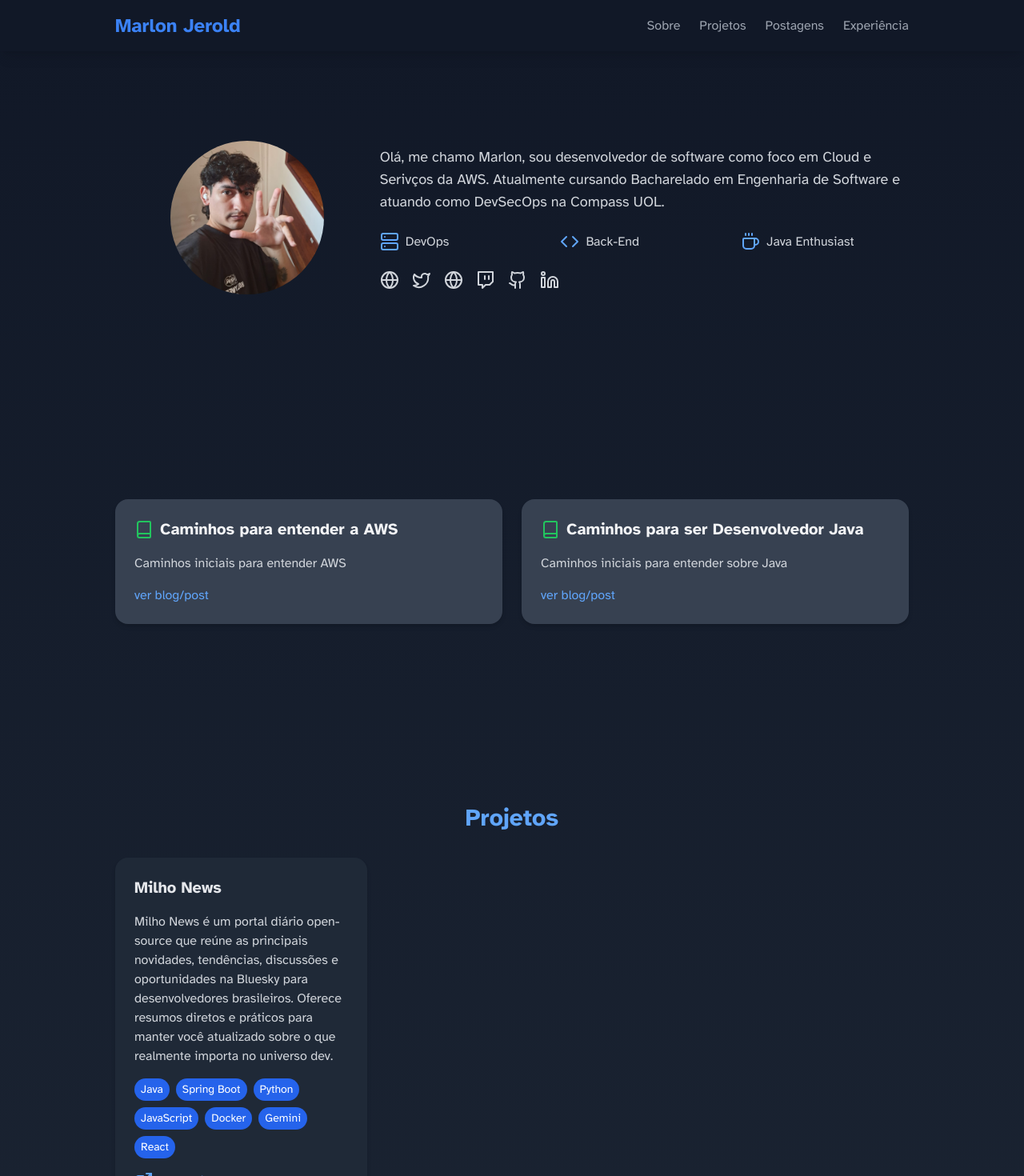
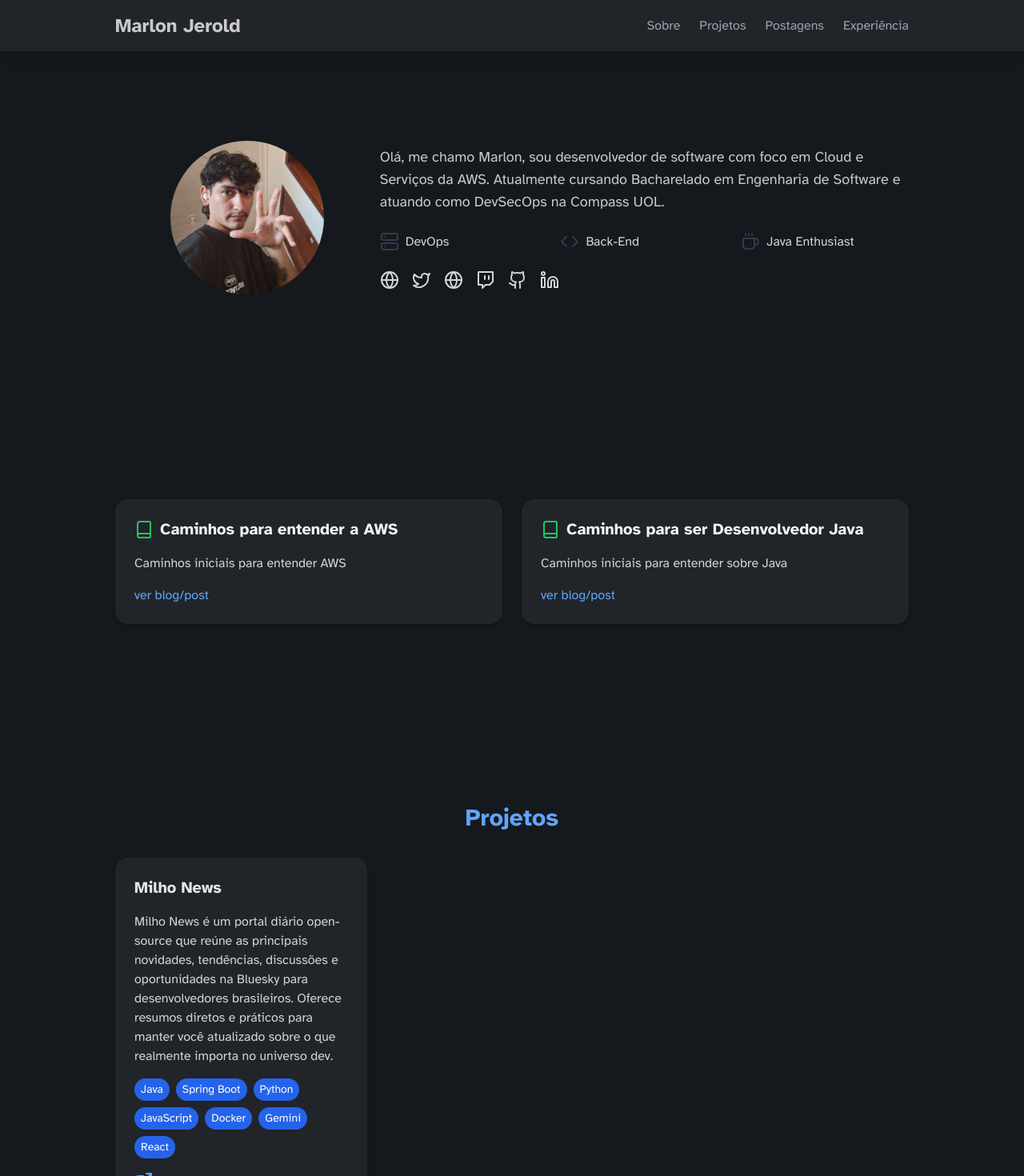
Before and after one commit to MarlonJerold/site, a Next.js app: page / in a window 1280 px wide. Shown: the top 1470 px of the page at 80% size. Built offline with nearby package versions, Linux system fonts and the light colour scheme.

Commit message:
agora vai?

```diff
--- a/app/globals.css
+++ b/app/globals.css
@@ -10,7 +10,7 @@
 
 body {
   color: rgb(var(--foreground-rgb));
-  background: linear-gradient(to bottom, transparent, rgb(var(--background-end-rgb))) rgb(var(--background-start-rgb));
+  background: #15191d
 }
 
 /* Estilização para a barra de rolagem */
--- a/app/layout.tsx
+++ b/app/layout.tsx
@@ -19,7 +19,7 @@ export default function RootLayout({
 }) {
   return (
     <html lang="pt-BR">
-      <body className={`${atkinson.className} bg-gray-900 text-gray-300`}>
+      <body className={`${atkinson.className} bg-gray-1000 text-gray-300`}>
         {children}
       </body>
     </html>
--- a/components/About.tsx
+++ b/components/About.tsx
@@ -32,14 +32,14 @@ export default function About() {
             animate={{ opacity: 1, x: 0 }}
             transition={{ duration: 0.5, delay: 0.4 }}
           >
-            <p className="text-lg mb-6 text-center md:text-left text-gray-300">
-            Olá, me chamo Marlon, sou desenvolvedor de software como foco em Cloud e Serivços da AWS. Atualmente cursando Bacharelado em Engenharia de Software e atuando como DevSecOps na Compass UOL.
-            </p>
-            <div className="grid grid-cols-1 md:grid-cols-3 gap-4 mb-6">
-              <Skill icon={<Server />} text="DevOps" />
-              <Skill icon={<Code />} text="Back-End" />
-              <Skill icon={<Coffee />} text="Java Enthusiast" />
-            </div>
+            <p className="text-lg mb-6 text-center md:text-left text-[#c9c9c9]">
+          Olá, me chamo Marlon, sou desenvolvedor de software com foco em Cloud e Serviços da AWS. Atualmente cursando Bacharelado em Engenharia de Software e atuando como DevSecOps na Compass UOL.
+          </p>
+          <div className="grid grid-cols-1 md:grid-cols-3 gap-4 mb-6">
+              <Skill icon={<Server className="text-[#313b4b]" />} text="DevOps" />
+              <Skill icon={<Code className="text-[#313b4b]" />} text="Back-End" />
+              <Skill icon={<Coffee className="text-[#313b4b]" />} text="Java Enthusiast" />
+          </div>
             <div className="flex justify-center md:justify-start space-x-4">
               <SocialIcon href="https://blog.marlonjerold.com" icon={<Globe />} label="Blog" />
               <SocialIcon href="https://twitter.com/patinhotech" icon={<Twitter />} label="Twitter" />
@@ -61,7 +61,7 @@ function Skill({ icon, text }: { icon: React.ReactNode, text: string }) {
       className="flex items-center justify-center md:justify-start"
       whileHover={{ scale: 1.05 }}
     >
-      <span className="text-blue-400 mr-2">{icon}</span>
+      <span className=" mr-2">{icon}</span>
       <span>{text}</span>
     </motion.div>
   )
@@ -74,7 +74,7 @@ function SocialIcon({ href, icon, label }: { href: string, icon: React.ReactNode
       target="_blank"
       rel="noopener noreferrer"
       whileHover={{ scale: 1.2, rotate: 5 }}
-      className="text-gray-300 hover:text-blue-400"
+      className="text-gray-300 hover:text-[#6f6f6f]"
       title={label}
     >
       {icon}
--- a/components/Experience.tsx
+++ b/components/Experience.tsx
@@ -61,7 +61,7 @@ interface ExperienceCardProps {
 function ExperienceCard({ experience, index }: ExperienceCardProps) {
   return (
     <motion.div
-      className="bg-gray-800 rounded-2xl shadow-md overflow-hidden"
+      className="bg-[#212429] rounded-2xl shadow-md overflow-hidden"
       initial={{ opacity: 0, y: 50 }}
       animate={{ opacity: 1, y: 0 }}
       transition={{ duration: 0.5, delay: index * 0.1 }}
--- a/components/Header.tsx
+++ b/components/Header.tsx
@@ -6,19 +6,18 @@ import { Menu, X } from 'lucide-react'
 export default function Header() {
   const [isMenuOpen, setIsMenuOpen] = useState<boolean>(false)
 
-
   const navItems: string[] = ['Sobre', 'Projetos',  'Postagens', 'Experiência'];
 
   return (
     <motion.header
-      className="bg-gray-900 shadow-lg fixed top-0 left-0 w-full z-20"
+      className="bg-[#212429] shadow-lg fixed top-0 left-0 w-full z-20"
       initial={{ opacity: 0, y: -50 }}
       animate={{ opacity: 1, y: 0 }}
       transition={{ duration: 0.5 }}
     >
       <div className="container mx-auto px-4 py-4 flex justify-between items-center max-w-full lg:max-w-4xl xl:max-w-5xl">
         <motion.h1
-          className="text-2xl font-bold text-blue-500"
+          className="text-2xl font-bold text-[#c9c9c9]"
           whileHover={{ scale: 1.05 }}
         >
           Marlon Jerold
@@ -27,7 +26,7 @@ export default function Header() {
           <ul className="flex space-x-6">
             {navItems.map((item, index) => (
               <motion.li key={index} whileHover={{ scale: 1.1 }}>
-                <a href={`#${item.toLowerCase().replace('ê', 'e')}`} className="text-gray-400 hover:text-blue-500">
+                <a href={`#${item.toLowerCase().replace('ê', 'e')}`} className="text-gray-400 hover:text-[#6f6f6f]">
                   {item}
                 </a>
               </motion.li>
@@ -40,7 +39,7 @@ export default function Header() {
       </div>
       {isMenuOpen && (
         <motion.nav
-          className="md:hidden bg-gray-900"
+          className="md:hidden bg-[#212429]"
           initial={{ opacity: 0, height: 0 }}
           animate={{ opacity: 1, height: 'auto' }}
           exit={{ opacity: 0, height: 0 }}
--- a/components/Projects.tsx
+++ b/components/Projects.tsx
@@ -39,15 +39,15 @@ export default function Projects() {
     </section>
   )
 }
-
 interface ProjectCardProps {
   project: Project;
   index: number;
 }
+
 function ProjectCard({ project, index }: ProjectCardProps) {
   return (
     <motion.div
-      className="bg-gray-800 text-gray-200 rounded-2xl shadow-md overflow-hidden hover:shadow-xl transform hover:scale-105 transition duration-300 ease-in-out"
+      className="bg-[#212429] text-gray-200 rounded-2xl shadow-md overflow-hidden hover:shadow-xl transform hover:scale-105 transition duration-300 ease-in-out"
       initial={{ opacity: 0, y: 50 }}
       animate={{ opacity: 1, y: 0 }}
       transition={{ duration: 0.5, delay: index * 0.1 }}
@@ -74,5 +74,4 @@ function ProjectCard({ project, index }: ProjectCardProps) {
       </div>
     </motion.div>
   )
-
 }
--- a/components/Streaming.tsx
+++ b/components/Streaming.tsx
@@ -26,7 +26,7 @@ const content: ContentItem[] = [
 
 export default function Streaming() {
   return (
-    <section id="postagens" className="py-20 mt-16"> {/* Alteração para bg-white */}
+    <section id="postagens" className="py-20 mt-16 "> {/* Alteração para bg-white */}
       <div className="container mx-auto px-4 max-w-full lg:max-w-4xl xl:max-w-5xl">
         <motion.h2
           className="text-3xl font-bold text-center mb-8 text-blue-400"
@@ -53,7 +53,7 @@ interface ContentCardProps {
 function ContentCard({ item, index }: ContentCardProps) {
   return (
     <motion.div
-      className="bg-gray-700 rounded-2xl shadow-md overflow-hidden"
+      className="bg-[#212429] rounded-2xl shadow-md overflow-hidden"
       initial={{ opacity: 0, y: 50 }}
       animate={{ opacity: 1, y: 0 }}
       transition={{ duration: 0.5, delay: index * 0.1 }}
```
